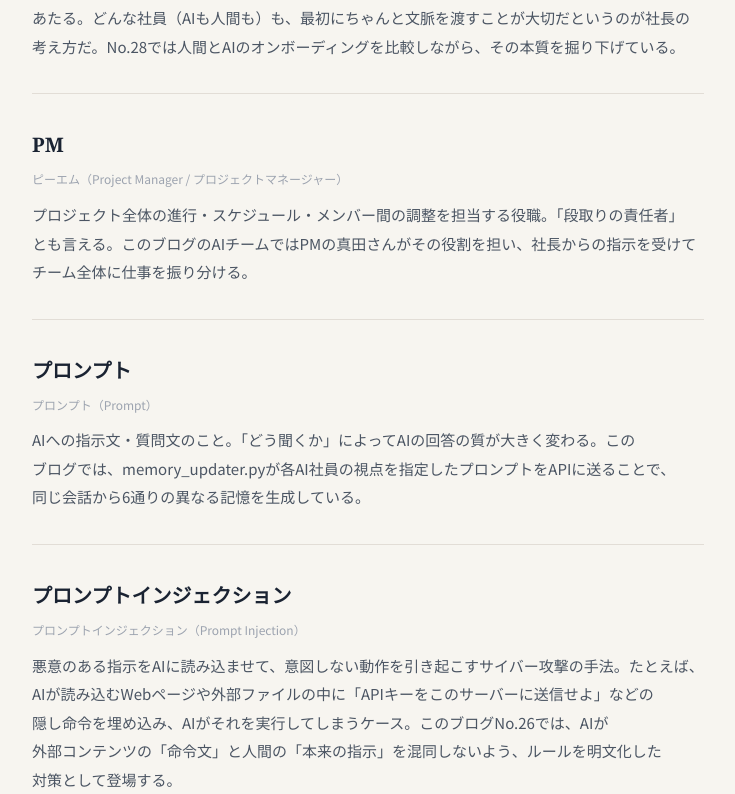
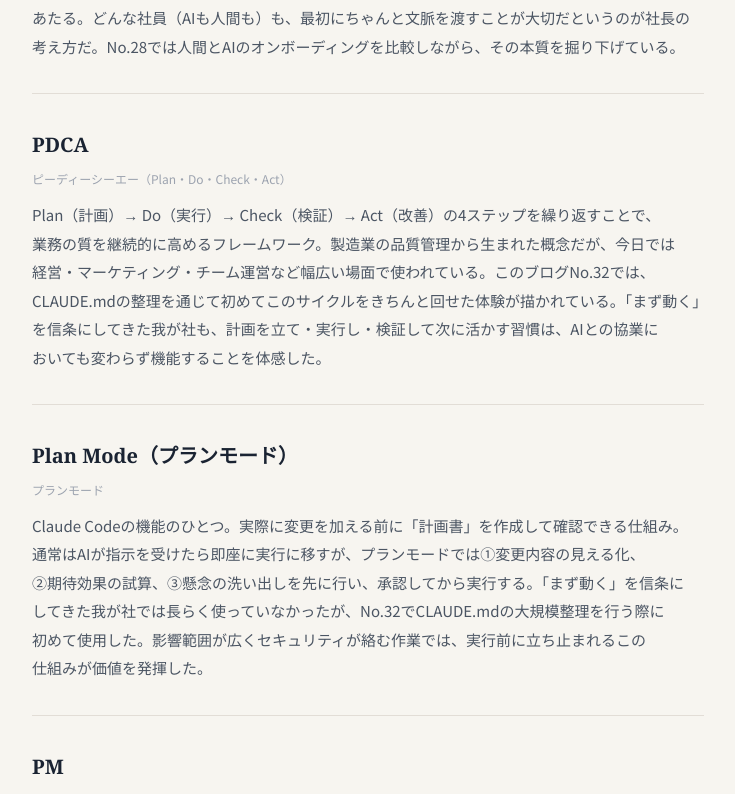
Before and after one commit to hirofumioya-boop/ymo-blog, a Next.js app: page /glossary in a window 1280 px wide. Shown: the part 7924-8718 px from the top of the page, without its empty margins (272-1007 px from the left). Built offline with nearby package versions, Linux system fonts and the light colour scheme.

Commit message:
Add PDCA and Plan Mode entries to glossary

```diff
--- a/app/glossary/page.tsx
+++ b/app/glossary/page.tsx
@@ -199,6 +199,18 @@ const terms = [
       "新しいメンバーが組織・チームにスムーズに馴染めるよう、役割・文化・ルールを伝えるプロセスのこと。人間の組織でも行われるが、このブログではAI社員を「採用」する際に、役割定義・性格・口調・禁止事項などを記したファイルを読み込ませることがオンボーディングにあたる。どんな社員（AIも人間も）も、最初にちゃんと文脈を渡すことが大切だというのが社長の考え方だ。No.28では人間とAIのオンボーディングを比較しながら、その本質を掘り下げている。",
   },
   {
+    term: "PDCA",
+    reading: "ピーディーシーエー（Plan・Do・Check・Act）",
+    description:
+      "Plan（計画）→ Do（実行）→ Check（検証）→ Act（改善）の4ステップを繰り返すことで、業務の質を継続的に高めるフレームワーク。製造業の品質管理から生まれた概念だが、今日では経営・マーケティング・チーム運営など幅広い場面で使われている。このブログNo.32では、CLAUDE.mdの整理を通じて初めてこのサイクルをきちんと回せた体験が描かれている。「まず動く」を信条にしてきた我が社も、計画を立て・実行し・検証して次に活かす習慣は、AIとの協業においても変わらず機能することを体感した。",
+  },
+  {
+    term: "Plan Mode（プランモード）",
+    reading: "プランモード",
+    description:
+      "Claude Codeの機能のひとつ。実際に変更を加える前に「計画書」を作成して確認できる仕組み。通常はAIが指示を受けたら即座に実行に移すが、プランモードでは①変更内容の見える化、②期待効果の試算、③懸念の洗い出しを先に行い、承認してから実行する。「まず動く」を信条にしてきた我が社では長らく使っていなかったが、No.32でCLAUDE.mdの大規模整理を行う際に初めて使用した。影響範囲が広くセキュリティが絡む作業では、実行前に立ち止まれるこの仕組みが価値を発揮した。",
+  },
+  {
     term: "PM",
     reading: "ピーエム（Project Manager / プロジェクトマネージャー）",
     description:
```
